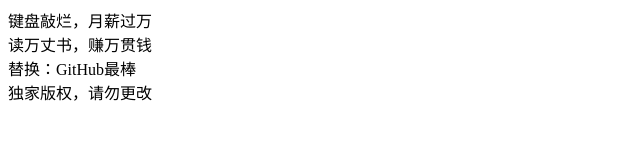
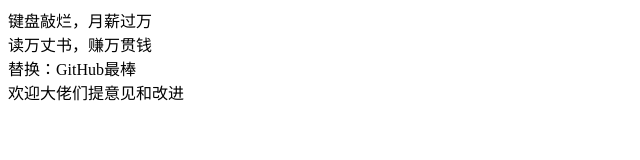
Before and after one commit to Y0723/DemoTest, a plain HTML site: page htmltest.html in a window 1280 px wide. Shown: the full height of the page, 0-640 px from the left. Drawn offline with Linux system fonts and the light colour scheme.

Commit message:
Update htmltest.html

```diff
--- a/htmltest.html
+++ b/htmltest.html
@@ -10,6 +10,6 @@
     <div>键盘敲烂，月薪过万</div>
     <div>读万丈书，赚万贯钱</div>
     <div>替换：GitHub最棒</div>
-    <div>独家版权，请勿更改</div>
+    <div>欢迎大佬们提意见和改进</div>
 </body>
 </html>
```
